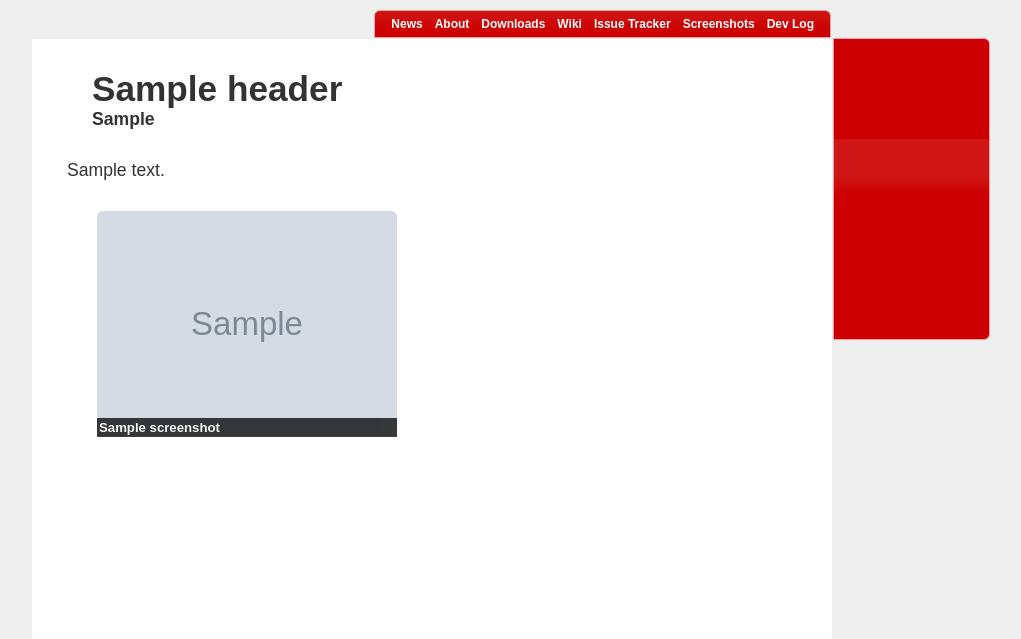
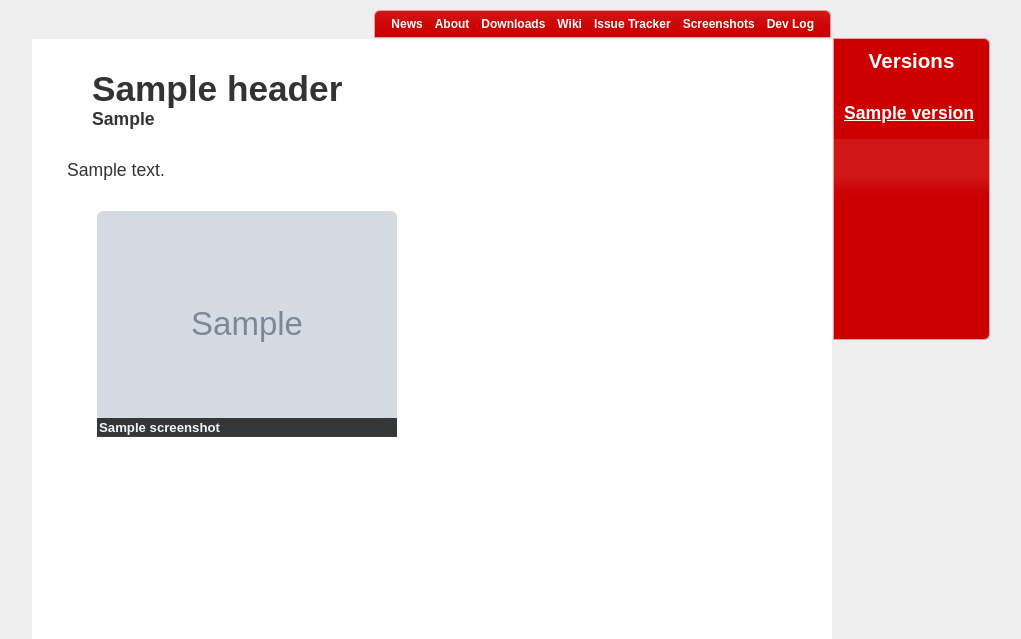
Before and after one commit to royvandewater/project_showcase, a Django app: template templates/screenshots/screenshots.html in a window 1280 px wide. Shown: the top 639 px of the page, without its empty margins (129-1150 px from the left). Run offline with Django 3.2, Linux system fonts and the light colour scheme; the template is opened without the code that fills it: most values are stand-ins (such as "Sample title", 1, 10 or a date in 2020); grey boxes marked "Sample" are stand-in pictures; some libraries are stand-ins or nearby versions.

Commit message:
Allow navigating screenshots from previous versions

```diff
--- /dev/null
+++ b/templates/screenshots/navigation.html
@@ -0,0 +1,8 @@
+<h3>Versions</h3>
+<ul class="level_a">
+  {% for version in versions %}
+  <li>
+    <a href="{% url screenshots.views.past_version version.version|urlencode %}">{{ version }}</a>
+  </li>
+  {% endfor %}
+</ul>
--- a/templates/screenshots/screenshots.html
+++ b/templates/screenshots/screenshots.html
@@ -10,3 +10,7 @@
     {% endfor %}
   </div>
 {% endblock %}
+
+{% block side_navigation %}
+  {% include 'screenshots/navigation.html' %}
+{% endblock %}
--- a/urls.py
+++ b/urls.py
@@ -10,6 +10,7 @@ urlpatterns = patterns('',
     (r'^$', 'news.views.news'),
     (r'^archive/(\d+)/(\d+)/$', 'news.views.archive'),
     (r'^about/$', 'about.views.about'),
+    (r'^screenshots/(?P<version>[0-9a-zA-Z\.-]+)/$', 'screenshots.views.past_version'),
     (r'^screenshots/$', 'screenshots.views.main'),
 
     # Uncomment the admin/doc line below and add 'django.contrib.admindocs'
```
Also changed, not shown: screenshots/views.py (+9 -1 lines).
